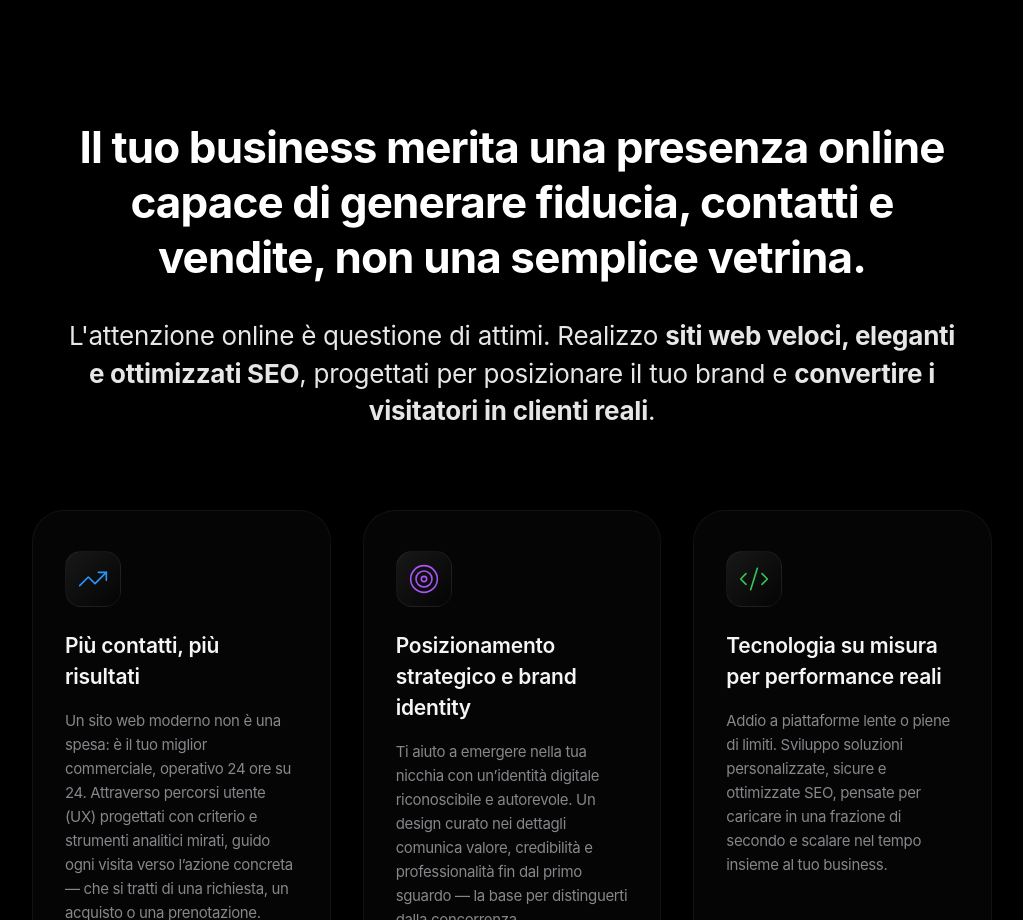
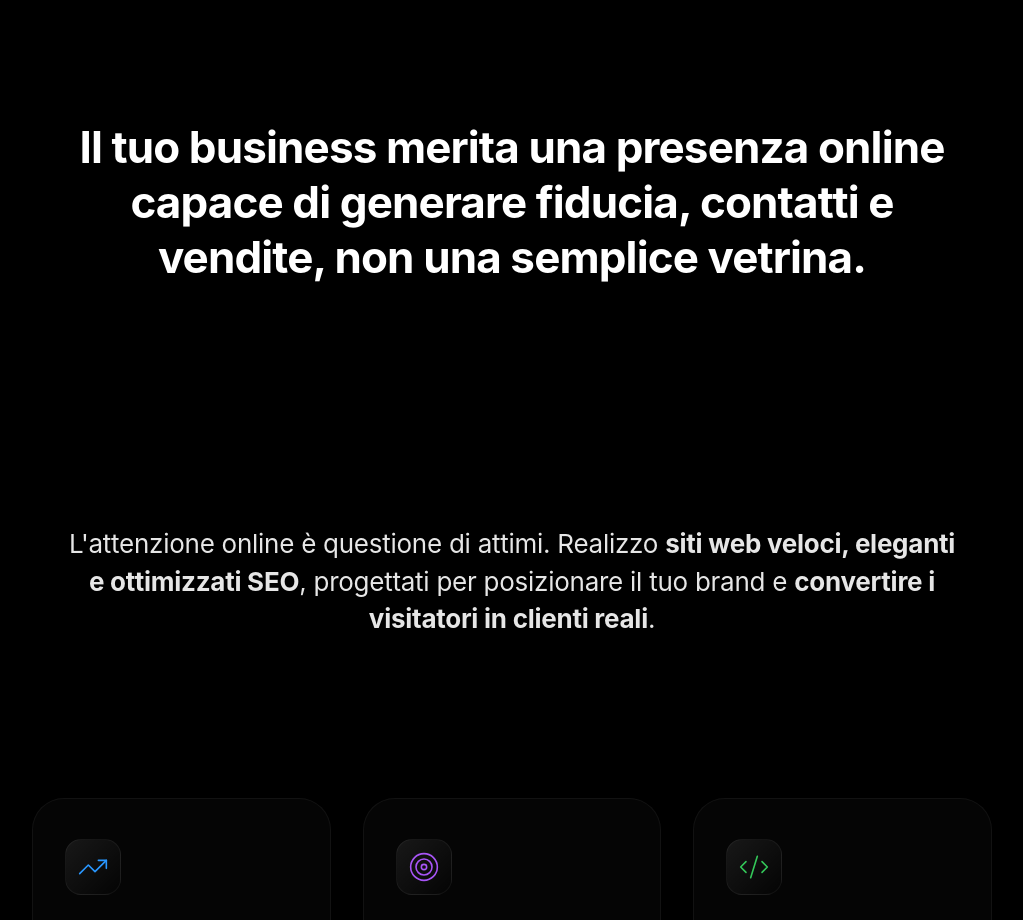
Before and after one commit to eltonbrahja/myPortfolio, a React (Vite) app: page / in a window 1280 px wide. Shown: the part 880-1800 px from the top of the page, without its empty margins (128-1151 px from the left). Built offline with nearby package versions, Linux system fonts and the light colour scheme.

Commit message:
sistema testo

```diff
--- a/src/pages/Home.css
+++ b/src/pages/Home.css
@@ -141,7 +141,13 @@
 .value-prop-header {
   text-align: center;
   max-width: 900px;
-  margin: 0 auto 80px auto;
+  margin: 0 auto 30vh auto; /* Grande stacco per separarli visivamente nello scroll */
+}
+
+.value-prop-subtitle-wrapper {
+  text-align: center;
+  max-width: 900px;
+  margin: 0 auto 20vh auto; /* Stacco prima di arrivare alla griglia */
 }
 
 /* Titoli */
--- a/src/pages/Home.jsx
+++ b/src/pages/Home.jsx
@@ -49,7 +49,7 @@ const Home = () => {
         <section className="value-prop-section">
           <div className="value-prop-container">
 
-            {/* INTESTAZIONE */}
+            {/* PARTE 1: TITOLO */}
             <motion.div
               initial={{ opacity: 0, y: 30 }}
               whileInView={{ opacity: 1, y: 0 }}
@@ -58,6 +58,16 @@ const Home = () => {
               className="value-prop-header"
             >
               <h2 className="value-title">{t('home.valueTitle')}</h2>
+            </motion.div>
+
+            {/* PARTE 2: SOTTOTITOLO (DISTACCATO) */}
+            <motion.div
+              initial={{ opacity: 0, y: 30 }}
+              whileInView={{ opacity: 1, y: 0 }}
+              viewport={{ once: true, margin: "-100px" }}
+              transition={{ duration: 0.8 }}
+              className="value-prop-subtitle-wrapper"
+            >
               <p className="value-subtitle" dangerouslySetInnerHTML={{ __html: t('home.valueSubtitle') }} />
             </motion.div>
 
```
